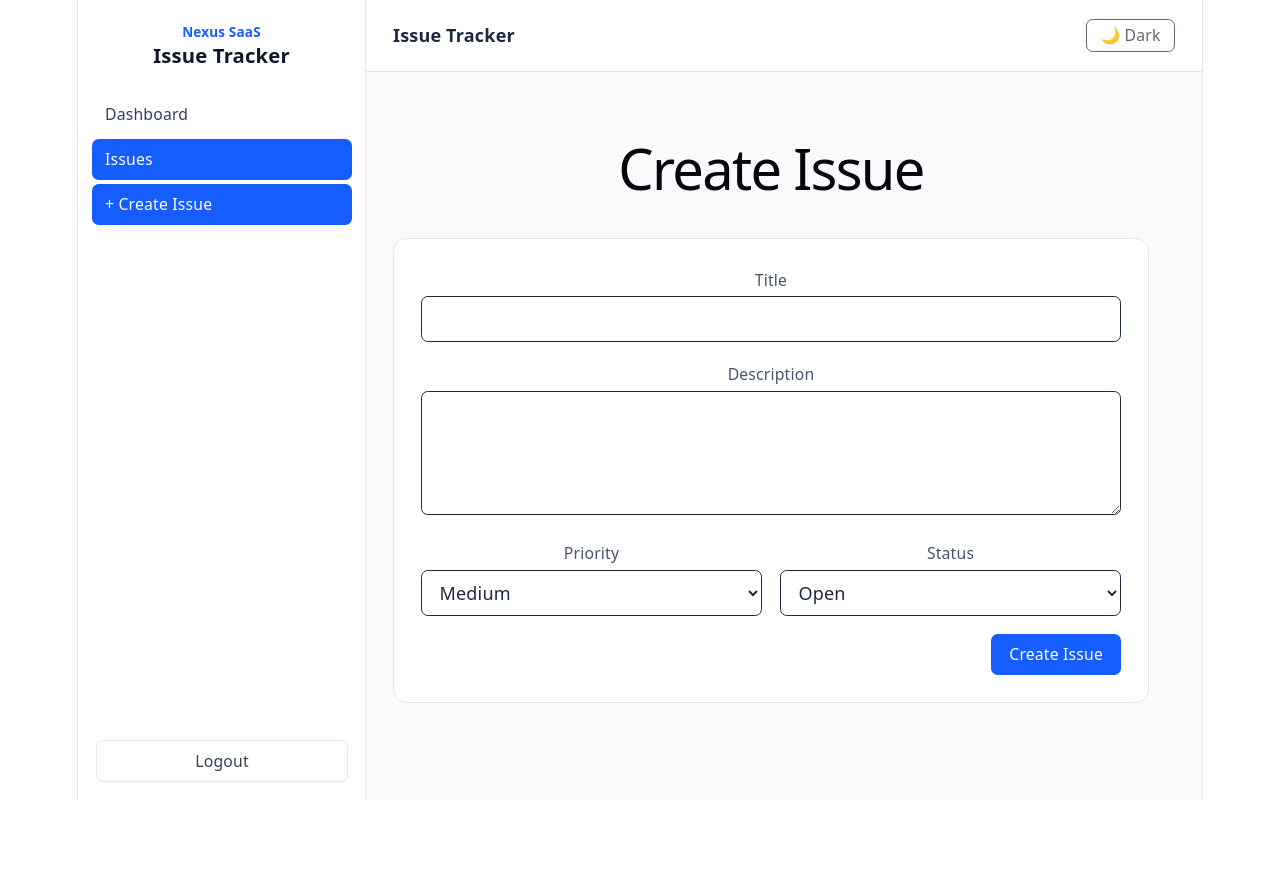
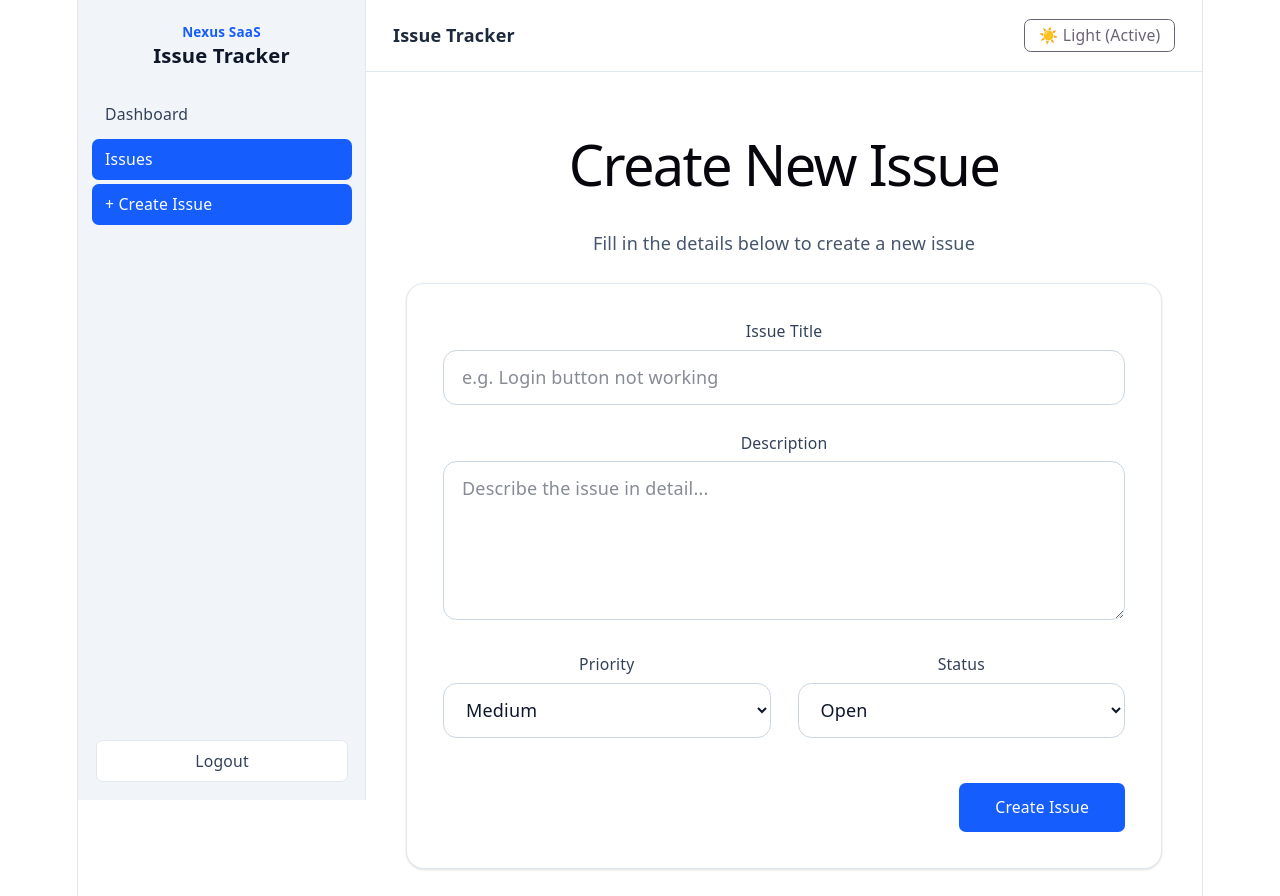
Before and after one commit to DiluTharushika/issue-tracker, a React (Vite) app in the folder frontend/: page /issues/new in a window 1280 px wide. Before the commit the page ends 800 px from the top, so only its background shows below. Built offline with nearby package versions, Linux system fonts and the light colour scheme; no server answers; sample sign-in values are in the browser's storage.

Commit message:
update styles

```diff
--- a/frontend/src/components/layout/AppLayout.tsx
+++ b/frontend/src/components/layout/AppLayout.tsx
@@ -2,16 +2,17 @@ import { Outlet } from "react-router-dom";
 import Sidebar from "./Sidebar";
 import Topbar from "./Topbar";
 
+
 export default function AppLayout() {
   return (
-    <div className="min-h-screen bg-slate-50 dark:bg-gradient-to-br dark:from-slate-900 dark:to-slate-800 transition-colors duration-300">
+    <div className="min-h-screen bg-white dark:bg-slate-900 transition-colors duration-300">
       <div className="flex">
         <Sidebar />
 
-        <div className="flex-1 min-w-0">
+        <div className="flex-1 min-w-0 bg-white dark:bg-slate-900">
           <Topbar />
 
-          <main className="p-6 text-slate-800 dark:text-slate-100 transition-colors duration-300">
+          <main className="p-6 text-slate-800 dark:text-slate-100">
             <Outlet />
           </main>
         </div>
--- a/frontend/src/components/layout/Sidebar.tsx
+++ b/frontend/src/components/layout/Sidebar.tsx
@@ -20,7 +20,7 @@ export default function Sidebar() {
   };
 
   return (
-    <aside className="sticky top-0 h-screen w-64 border-r border-slate-200 dark:border-slate-700 bg-white dark:bg-slate-800 transition-colors duration-300">
+    <aside className="sticky top-0 h-screen w-64 border-r border-slate-200 dark:border-slate-700 bg-slate-100 dark:bg-slate-800 transition-colors duration-300">
       <div className="p-5">
         <div className="text-xs font-semibold text-blue-600">
           Nexus SaaS
--- a/frontend/src/components/layout/Topbar.tsx
+++ b/frontend/src/components/layout/Topbar.tsx
@@ -3,6 +3,8 @@ import { ThemeContext } from "../../context/ThemeContext";
 
 export default function Topbar() {
   const { theme, toggleTheme } = useContext(ThemeContext);
+
+  console.log("Current theme:", theme);
 
   return (
     <header className="h-16 bg-white dark:bg-slate-800 border-b border-slate-200 dark:border-slate-700 flex items-center justify-between px-6">
@@ -11,10 +13,13 @@ export default function Topbar() {
       </div>
 
       <button
-        onClick={toggleTheme}
+        onClick={() => {
+          console.log("Toggle clicked");
+          toggleTheme();
+        }}
         className="px-3 py-1 rounded-md border text-sm dark:border-slate-600"
       >
-        {theme === "light" ? "🌙 Dark" : "☀️ Light"}
+        {theme === "dark" ? "🌙 Dark (Active)" : "☀️ Light (Active)"}
       </button>
     </header>
   );
--- a/frontend/src/components/ui/StatusCard.tsx
+++ b/frontend/src/components/ui/StatusCard.tsx
@@ -1,6 +1,6 @@
 /**
  * StatusCard Component
- * Used in Dashboard to display issue counts.
+ * Used in Dashboard to display issue counts with dark mode support.
  */
 
 type StatusCardProps = {
@@ -11,8 +11,8 @@ type StatusCardProps = {
 
 export default function StatusCard({ title, count, color }: StatusCardProps) {
   return (
-    <div className="rounded-xl border border-slate-200 bg-white p-4">
-      <div className="text-sm text-slate-500">{title}</div>
+    <div className="rounded-xl border border-slate-200 dark:border-slate-700 bg-white dark:bg-slate-800 p-4 transition-colors duration-300">
+      <div className="text-sm text-slate-500 dark:text-slate-400">{title}</div>
       <div className={`mt-2 text-2xl font-bold ${color}`}>
         {count}
       </div>
--- a/frontend/src/context/ThemeContext.tsx
+++ b/frontend/src/context/ThemeContext.tsx
@@ -1,4 +1,5 @@
 import { createContext, useEffect, useState } from "react";
+import type { ReactNode } from "react";
 
 type Theme = "light" | "dark";
 
@@ -12,25 +13,32 @@ export const ThemeContext = createContext<ThemeContextType>({
   toggleTheme: () => {},
 });
 
-export function ThemeProvider({ children }: { children: React.ReactNode }) {
-  const [theme, setTheme] = useState<Theme>(
-    (localStorage.getItem("theme") as Theme) || "light"
-  );
+export function ThemeProvider({ children }: { children: ReactNode }) {
+  const [theme, setTheme] = useState<Theme>("light");
 
+  // ✅ Load saved theme only once
   useEffect(() => {
-    const root = document.documentElement;
+    const saved = localStorage.getItem("theme");
+    if (saved === "dark") {
+      setTheme("dark");
+    }
+  }, []);
+
+  // ✅ Always sync DOM class properly
+  useEffect(() => {
+    const html = document.documentElement;
 
     if (theme === "dark") {
-      root.classList.add("dark");
+      html.classList.add("dark");
     } else {
-      root.classList.remove("dark");
+      html.classList.remove("dark");
     }
 
     localStorage.setItem("theme", theme);
   }, [theme]);
 
   const toggleTheme = () => {
-    setTheme((prev) => (prev === "light" ? "dark" : "light"));
+    setTheme(prev => (prev === "dark" ? "light" : "dark"));
   };
 
   return (
--- a/frontend/src/main.tsx
+++ b/frontend/src/main.tsx
@@ -7,15 +7,13 @@ import { AuthProvider } from "./context/AuthContext.tsx";
 import { ThemeProvider } from "./context/ThemeContext.tsx";
 
 createRoot(document.getElementById("root")!).render(
-  <StrictMode>
-    {/* AuthProvider makes token available to entire app */}
-    <AuthProvider>
-      {/* BrowserRouter enables route-based pages */}
-      <BrowserRouter>
-        <ThemeProvider>
-        <App />
+   <StrictMode>
+    <BrowserRouter>
+      <ThemeProvider>
+        <AuthProvider>
+          <App />
+        </AuthProvider>
       </ThemeProvider>
-      </BrowserRouter>
-    </AuthProvider>
+    </BrowserRouter>
   </StrictMode>
 );
--- a/frontend/src/pages/issues/IssueForm.tsx
+++ b/frontend/src/pages/issues/IssueForm.tsx
@@ -4,23 +4,21 @@ import { issuesApi } from "../../api/issues.api";
 import Button from "../../components/ui/Button";
 
 /**
- * IssueForm
- * Used for both Create and Edit
+ * IssueForm - Professional Create & Edit Form
+ * Modern SaaS-style design with dark mode support
  */
-
 export default function IssueForm() {
   const { id } = useParams();
   const navigate = useNavigate();
-
   const isEditMode = !!id;
 
   const [title, setTitle] = useState("");
   const [description, setDescription] = useState("");
-  const [priority, setPriority] = useState("Medium");
-  const [status, setStatus] = useState("Open");
+  const [priority, setPriority] = useState<"High" | "Medium" | "Low">("Medium");
+  const [status, setStatus] = useState<"Open" | "In Progress" | "Resolved">("Open");
   const [loading, setLoading] = useState(false);
 
-  // ✅ Fetch issue if editing
+  // Fetch issue data when editing
   useEffect(() => {
     if (!isEditMode) return;
 
@@ -29,17 +27,17 @@ export default function IssueForm() {
         const data = await issuesApi.getById(id!);
         const issue = data.issue || data;
 
-        setTitle(issue.title);
-        setDescription(issue.description);
-        setPriority(issue.priority);
-        setStatus(issue.status);
+        setTitle(issue.title || "");
+        setDescription(issue.description || "");
+        setPriority(issue.priority || "Medium");
+        setStatus(issue.status || "Open");
       } catch (error) {
         console.error("Failed to fetch issue", error);
       }
     };
 
     fetchIssue();
-  }, [id]);
+  }, [id, isEditMode]);
 
   const handleSubmit = async (e: React.FormEvent) => {
     e.preventDefault();
@@ -63,42 +61,59 @@ export default function IssueForm() {
   };
 
   return (
-    <div className="max-w-2xl space-y-6">
-      <h1 className="text-2xl font-bold text-slate-900">
-        {isEditMode ? "Edit Issue" : "Create Issue"}
+    <div className="max-w-2xl mx-auto">
+      <div className="mb-6">
+        <h1 className="text-3xl font-bold text-slate-900 dark:text-slate-100">
+          {isEditMode ? "Edit Issue" : "Create New Issue"}
         </h1>
+        <p className="text-slate-600 dark:text-slate-400 mt-1">
+          {isEditMode
+            ? "Update the details of this issue"
+            : "Fill in the details below to create a new issue"}
+        </p>
+      </div>
 
-      <form
-        onSubmit={handleSubmit}
-        className="bg-white p-6 rounded-xl border border-slate-200 space-y-4"
-      >
+      <div className="bg-white dark:bg-slate-800 border border-slate-200 dark:border-slate-700 rounded-2xl shadow-sm p-8 transition-colors">
+        <form onSubmit={handleSubmit} className="space-y-6">
+          {/* Title */}
           <div>
-          <label className="text-sm text-slate-600">Title</label>
+            <label className="block text-sm font-medium text-slate-700 dark:text-slate-300 mb-1.5">
+              Issue Title
+            </label>
             <input
+              type="text"
               value={title}
               onChange={(e) => setTitle(e.target.value)}
-            className="w-full border rounded-md px-3 py-2 mt-1"
+              className="w-full px-4 py-3 border border-slate-300 dark:border-slate-600 rounded-xl focus:ring-2 focus:ring-blue-500 focus:border-transparent bg-white dark:bg-slate-900 text-slate-900 dark:text-slate-100 transition-all"
+              placeholder="e.g. Login button not working"
               required
             />
           </div>
 
+          {/* Description */}
           <div>
-          <label className="text-sm text-slate-600">Description</label>
+            <label className="block text-sm font-medium text-slate-700 dark:text-slate-300 mb-1.5">
+              Description
+            </label>
             <textarea
               value={description}
               onChange={(e) => setDescription(e.target.value)}
-            className="w-full border rounded-md px-3 py-2 mt-1"
-            rows={4}
+              rows={5}
+              className="w-full px-4 py-3 border border-slate-300 dark:border-slate-600 rounded-xl focus:ring-2 focus:ring-blue-500 focus:border-transparent bg-white dark:bg-slate-900 text-slate-900 dark:text-slate-100 resize-y transition-all"
+              placeholder="Describe the issue in detail..."
             />
           </div>
 
-        <div className="grid grid-cols-2 gap-4">
+          {/* Priority & Status */}
+          <div className="grid grid-cols-1 md:grid-cols-2 gap-6">
             <div>
-            <label className="text-sm text-slate-600">Priority</label>
+              <label className="block text-sm font-medium text-slate-700 dark:text-slate-300 mb-1.5">
+                Priority
+              </label>
               <select
                 value={priority}
-              onChange={(e) => setPriority(e.target.value)}
-              className="w-full border rounded-md px-3 py-2 mt-1"
+                onChange={(e) => setPriority(e.target.value as "High" | "Medium" | "Low")}
+                className="w-full px-4 py-3 border border-slate-300 dark:border-slate-600 rounded-xl focus:ring-2 focus:ring-blue-500 bg-white dark:bg-slate-900 text-slate-900 dark:text-slate-100 transition-all"
               >
                 <option value="High">High</option>
                 <option value="Medium">Medium</option>
@@ -107,11 +122,13 @@ export default function IssueForm() {
             </div>
 
             <div>
-            <label className="text-sm text-slate-600">Status</label>
+              <label className="block text-sm font-medium text-slate-700 dark:text-slate-300 mb-1.5">
+                Status
+              </label>
               <select
                 value={status}
-              onChange={(e) => setStatus(e.target.value)}
-              className="w-full border rounded-md px-3 py-2 mt-1"
+                onChange={(e) => setStatus(e.target.value as "Open" | "In Progress" | "Resolved")}
+                className="w-full px-4 py-3 border border-slate-300 dark:border-slate-600 rounded-xl focus:ring-2 focus:ring-blue-500 bg-white dark:bg-slate-900 text-slate-900 dark:text-slate-100 transition-all"
               >
                 <option value="Open">Open</option>
                 <option value="In Progress">In Progress</option>
@@ -120,8 +137,9 @@ export default function IssueForm() {
             </div>
           </div>
 
-        <div className="flex justify-end">
-          <Button type="submit" disabled={loading}>
+          {/* Submit Button */}
+          <div className="flex justify-end pt-4">
+            <Button type="submit" disabled={loading} className="px-8 py-3 text-base">
               {loading
                 ? "Saving..."
                 : isEditMode
@@ -131,5 +149,6 @@ export default function IssueForm() {
           </div>
         </form>
       </div>
+    </div>
   );
 }
```
Also changed, not shown: frontend/src/components/ui/Badge.tsx (+25 -11 lines), frontend/src/pages/dashboard/Dashboard.tsx (+16 -16 lines), 1 other file (tests, documents, lock files or other folders). Lines whose indentation alone changed are shown as unchanged.
